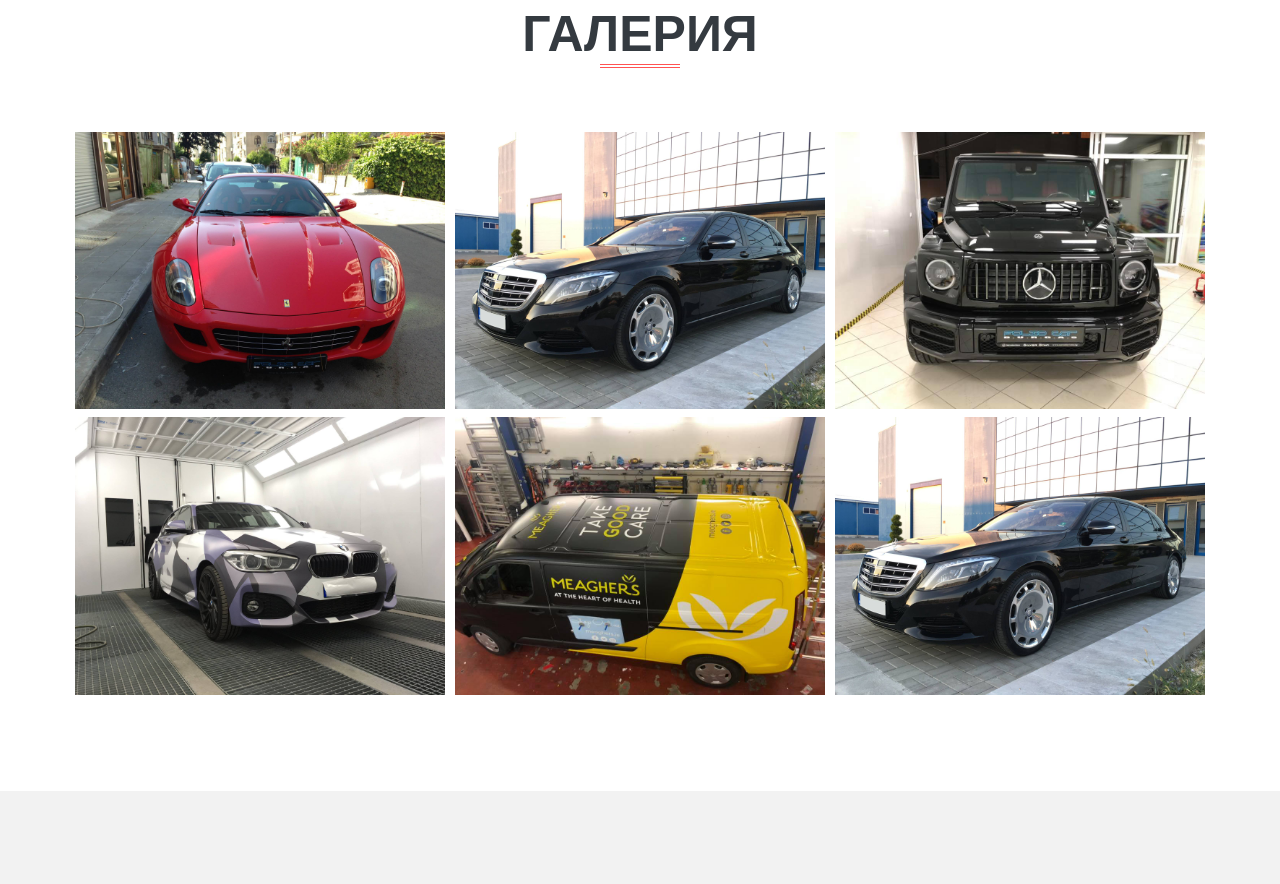
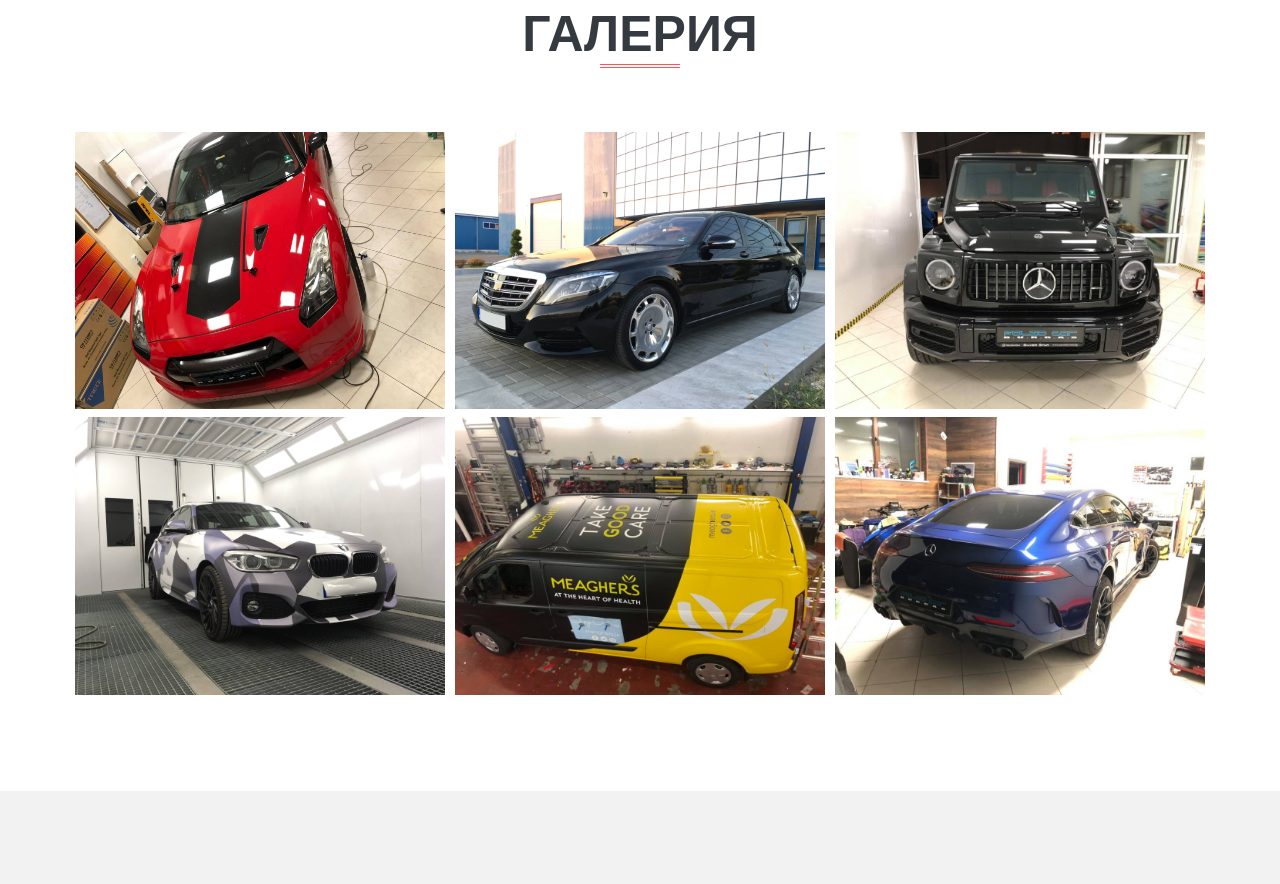
Before and after one commit to idktech/tint2, a plain HTML site: page index.html in a window 1280 px wide. Shown: the part 2080-2964 px from the top of the page. Drawn offline with Linux system fonts and the light colour scheme; a web font is replaced by a local one.

Commit message:
updated galeri images and alt text

```diff
--- a/index.html
+++ b/index.html
@@ -261,16 +261,16 @@ License URL: http://creativecommons.org/licenses/by/3.0/
 				<div class="row agileits_w3layouts_gallery_grid">
 					<div class="col-md-4 agileits_w3layouts_gallery_grid1 hover14">
 						<div class="w3_agile_gallery_effect">
-							<a href="images/g1.jpg" class="sb" title="we love your car the same as you do">
+							<a href="images/g0.jpg" class="sb" title="Nissan GT">
 								<figure>
-									<img src="images/g1.jpg" alt=" " class="img-fluid" />
+									<img src="images/g0.jpg" alt=" " class="img-fluid" />
 								</figure>
 							</a>
 						</div>
 					</div>
 					<div class="col-md-4 agileits_w3layouts_gallery_grid1 hover14 my-md-0 my-2">
 						<div class="w3_agile_gallery_effect">
-							<a href="images/g2.jpg" class="sb" title="we love your car the same as you do">
+							<a href="images/g2.jpg" class="sb" title="mercedes-benz s-class">
 								<figure>
 									<img src="images/g2.jpg" alt=" " class="img-fluid" />
 								</figure>
@@ -279,7 +279,7 @@ License URL: http://creativecommons.org/licenses/by/3.0/
 					</div>
 					<div class="col-md-4 agileits_w3layouts_gallery_grid1 hover14">
 						<div class="w3_agile_gallery_effect">
-							<a href="images/g3.jpg" class="sb" title="we love your car the same as you do">
+							<a href="images/g3.jpg" class="sb" title="mercedes-benz g-class">
 								<figure>
 									<img src="images/g3.jpg" alt=" " class="img-fluid" />
 								</figure>
@@ -290,7 +290,7 @@ License URL: http://creativecommons.org/licenses/by/3.0/
 				<div class="row agileits_w3layouts_gallery_grid mt-2">
 					<div class="col-md-4 agileits_w3layouts_gallery_grid1 hover14">
 						<div class="w3_agile_gallery_effect">
-							<a href="images/g4.jpg" class="sb" title="we love your car the same as you do">
+							<a href="images/g4.jpg" class="sb" title="BMW">
 								<figure>
 									<img src="images/g4.jpg" alt=" " class="img-fluid" />
 								</figure>
@@ -299,7 +299,7 @@ License URL: http://creativecommons.org/licenses/by/3.0/
 					</div>
 					<div class="col-md-4 agileits_w3layouts_gallery_grid1 hover14 my-md-0 my-2">
 						<div class="w3_agile_gallery_effect">
-							<a href="images/g1.jpg" class="sb" title="we love your car the same as you do">
+							<a href="images/02.jpg" class="sb" title="Branded Van">
 								<figure>
 									<img src="images/02.jpg" alt=" " class="img-fluid" />
 								</figure>
@@ -308,9 +308,9 @@ License URL: http://creativecommons.org/licenses/by/3.0/
 					</div>
 					<div class="col-md-4 agileits_w3layouts_gallery_grid1 hover14">
 						<div class="w3_agile_gallery_effect">
-							<a href="images/g2.jpg" class="sb" title="we love your car the same as you do">
+							<a href="images/g7.jpg" class="sb" title="mercedes-benz">
 								<figure>
-									<img src="images/g2.jpg" alt=" " class="img-fluid" />
+									<img src="images/g7.jpg" alt=" " class="img-fluid" />
 								</figure>
 							</a>
 						</div>
@@ -640,7 +640,8 @@ License URL: http://creativecommons.org/licenses/by/3.0/
 		<div class="container py-xl-5 py-lg-3">
 			<div class="row">
 				<div class="col-lg-6 w3ls-agile-video">
-					<iframe src="https://player.vimeo.com/video/441785737"></iframe>
+					<iframe src="https://player.vimeo.com/video/441785737" width="640" height="480" frameborder="0"
+						allow="autoplay; fullscreen" allowfullscreen></iframe>
 				</div>
 				<div class="col-lg-6 w3ls-agile-video-right mt-lg-0 mt-4">
 					<h4 class="about-left-agile text-white text-capitalize mb-2">Затъмняване на
```
Also changed, not shown: images/g0.jpg (added), images/g7.jpg (added).
